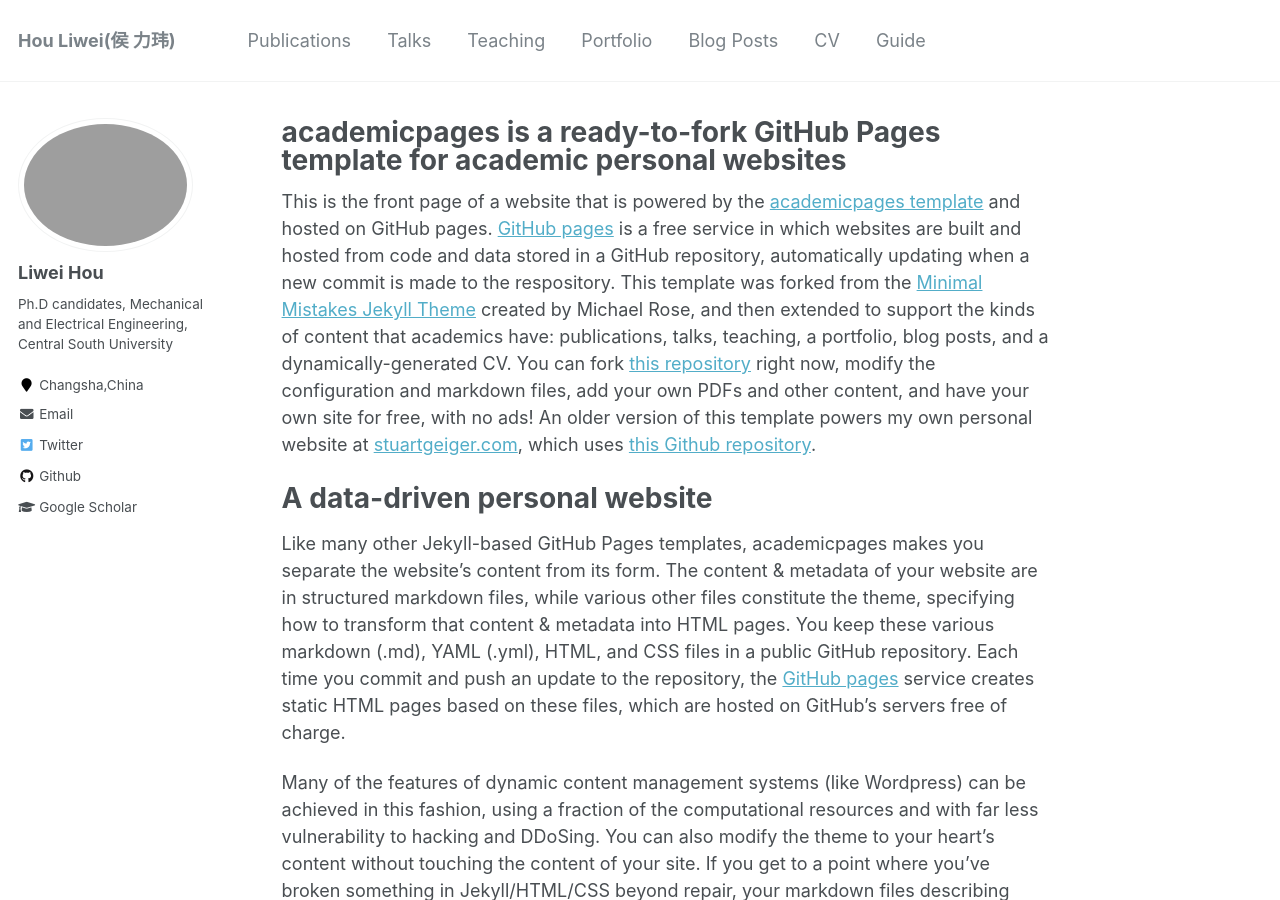
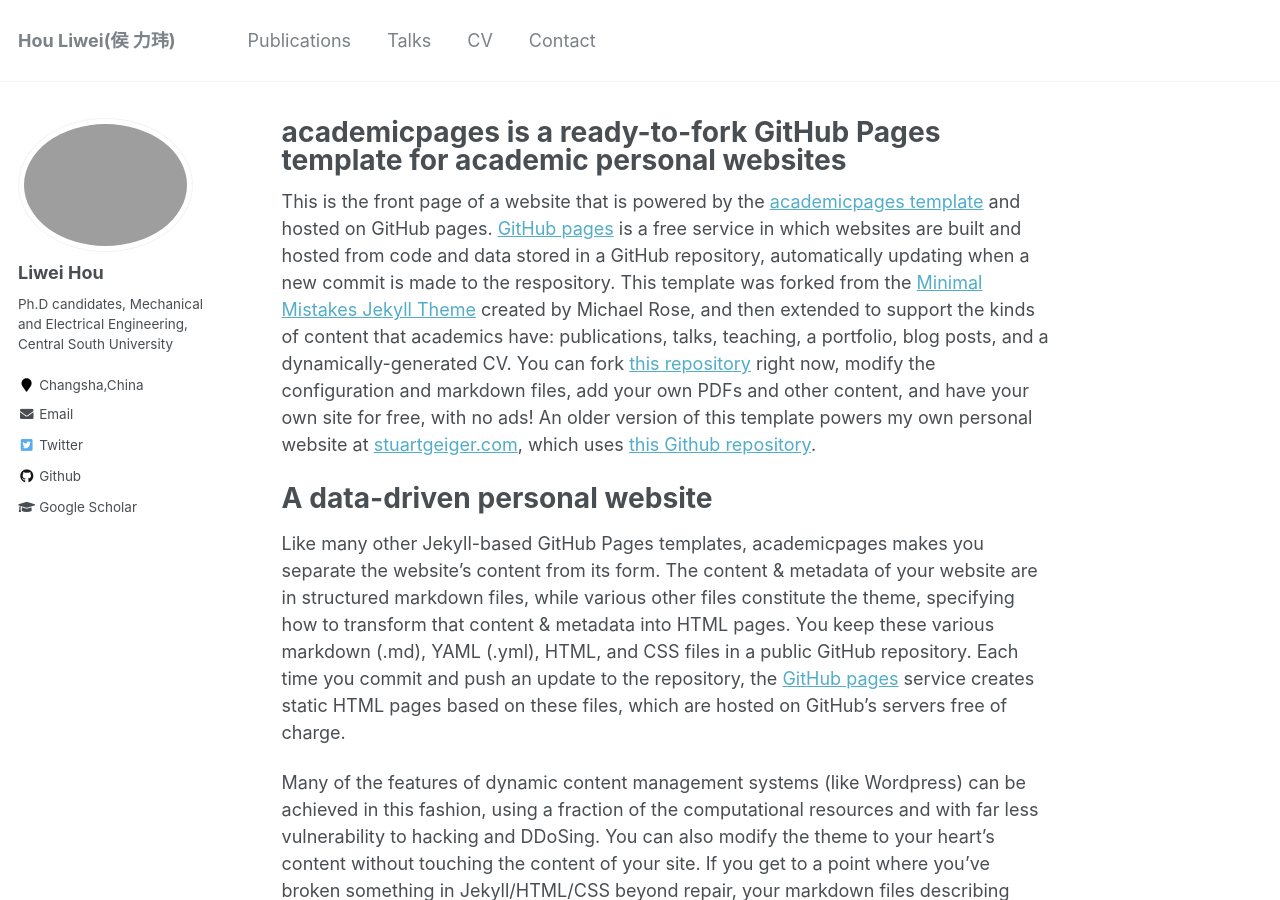
Before and after one commit to LiweiHou/LiweiHou.github.io, a Jekyll site: the page built from _pages/about.md, in a window 1280 px wide and 900 px high. Built offline with Jekyll 4.4.1, drawn with Linux system fonts in a browser that asks for light colours.

Commit message:
Add files via upload

```diff
--- a/_data/navigation.yml
+++ b/_data/navigation.yml
@@ -6,17 +6,8 @@ main:
   - title: "Talks"
     url: /talks/
 
-  - title: "Teaching"
-    url: /teaching/
-
-  - title: "Portfolio"
-    url: /portfolio/
-
-  - title: "Blog Posts"
-    url: /year-archive/
-
   - title: "CV"
     url: /cv/
 
-  - title: "Guide"
-    url: /markdown/
+  - title: "Contact"
+    url: /contact/
```
